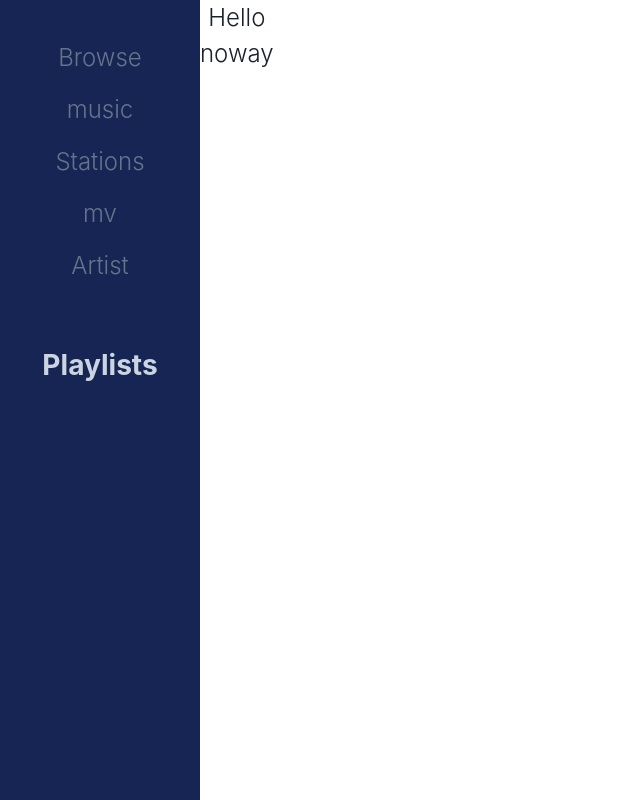
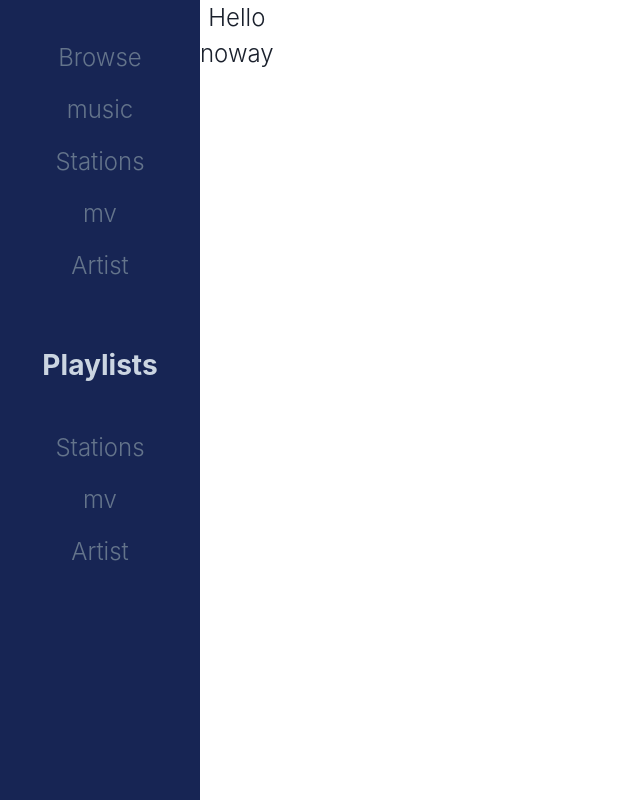
Before and after one commit to kbulau/rhythmic_retreat, a React (Vite) app: page /home in a window 1280 px wide. Shown: the whole page, without its empty margins (0-640 px from the left). Built offline with nearby package versions, Linux system fonts and the light colour scheme.

Commit message:
add sidebar

```diff
--- a/src/Home.jsx
+++ b/src/Home.jsx
@@ -9,6 +9,9 @@ export default function Home() {
           <div className="text-slate-500"> mv</div>
           <div className="text-slate-500 pb-4">Artist</div>
           <h3 className="text-slate-300">Playlists</h3>
+          <div className="text-slate-500">Stations</div>
+          <div className="text-slate-500"> mv</div>
+          <div className="text-slate-500 pb-4">Artist</div>
         </div>
         <div>
           <header>Hello</header>
```
